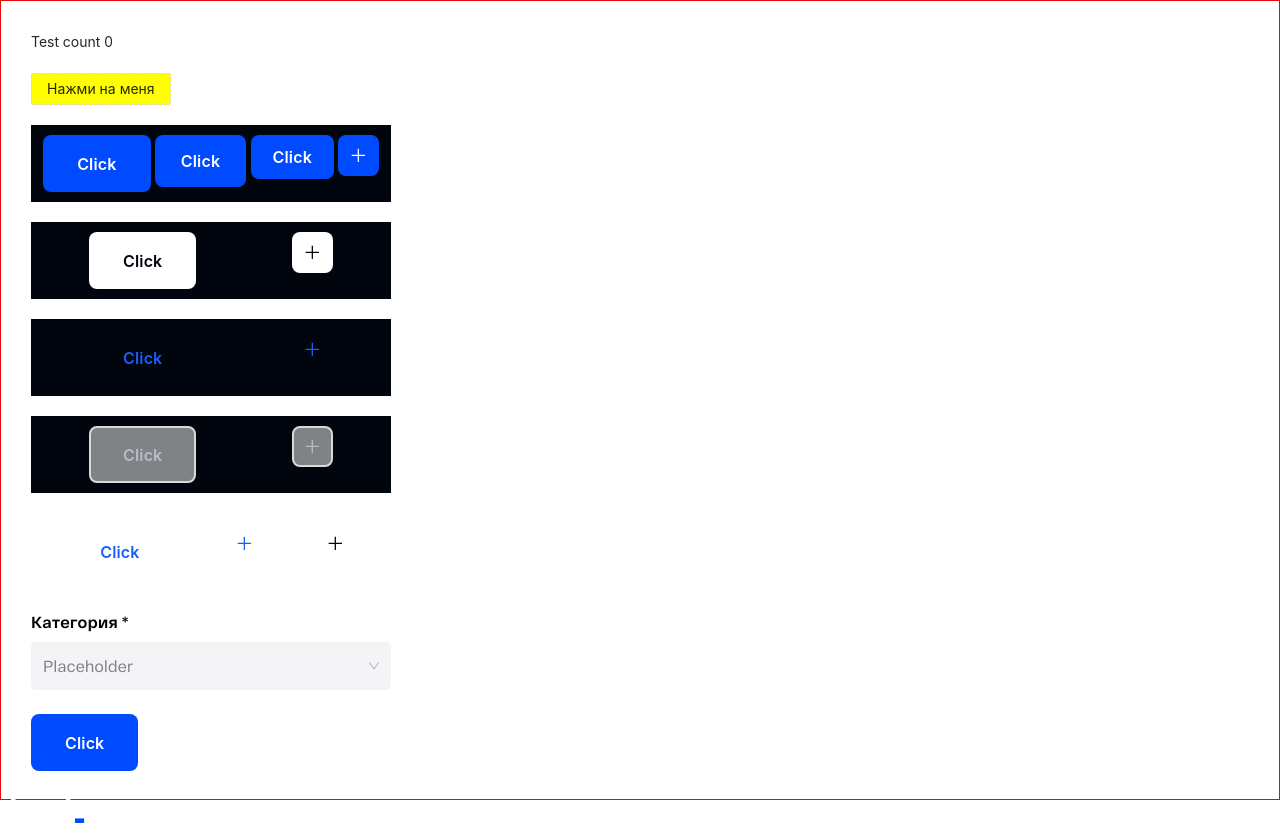
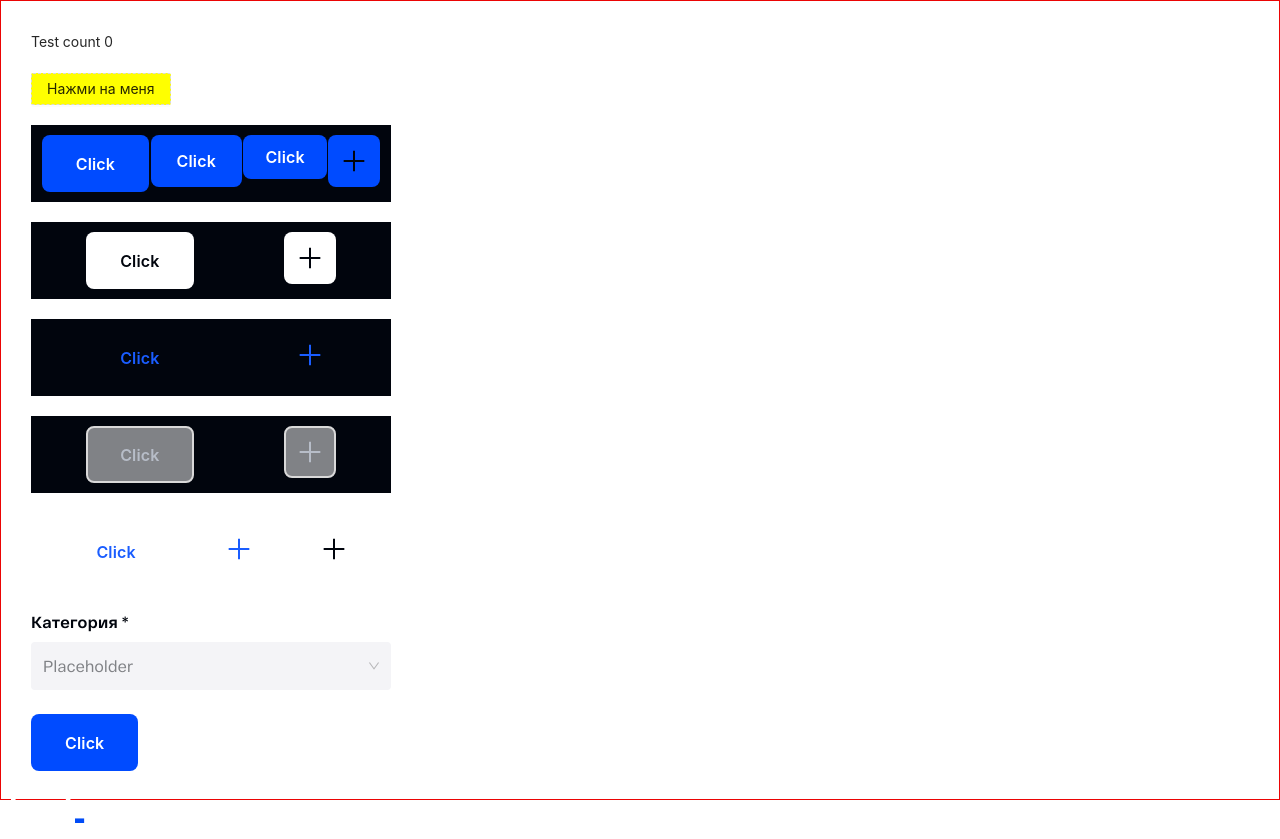
Before and after one commit to rinic23/lad_intership, a React (Create React App) app: page / in a window 1280 px wide. Built offline with nearby package versions, Linux system fonts and the light colour scheme.

Commit message:
replace svg in button

```diff
--- a/src/shared/ui/components/Button/PlusIcon.tsx
+++ /dev/null
@@ -1,7 +0,0 @@
-import React from 'react';
-
-export const PlusIcon = () => (
-  <svg width="20.67" height="20.67" viewBox="0 0 32 32" fill="none" xmlns="http://www.w3.org/2000/svg">
-    <path d="M17 15.0012V5.66797H15V15.0012H5.66699V17.0012H15V26.3346H17V17.0012H26.3337V15.0012H17Z" fill="white" />
-  </svg>
-);
```
Also changed, not shown: src/features/Test/index.tsx (+1 -1 lines).
